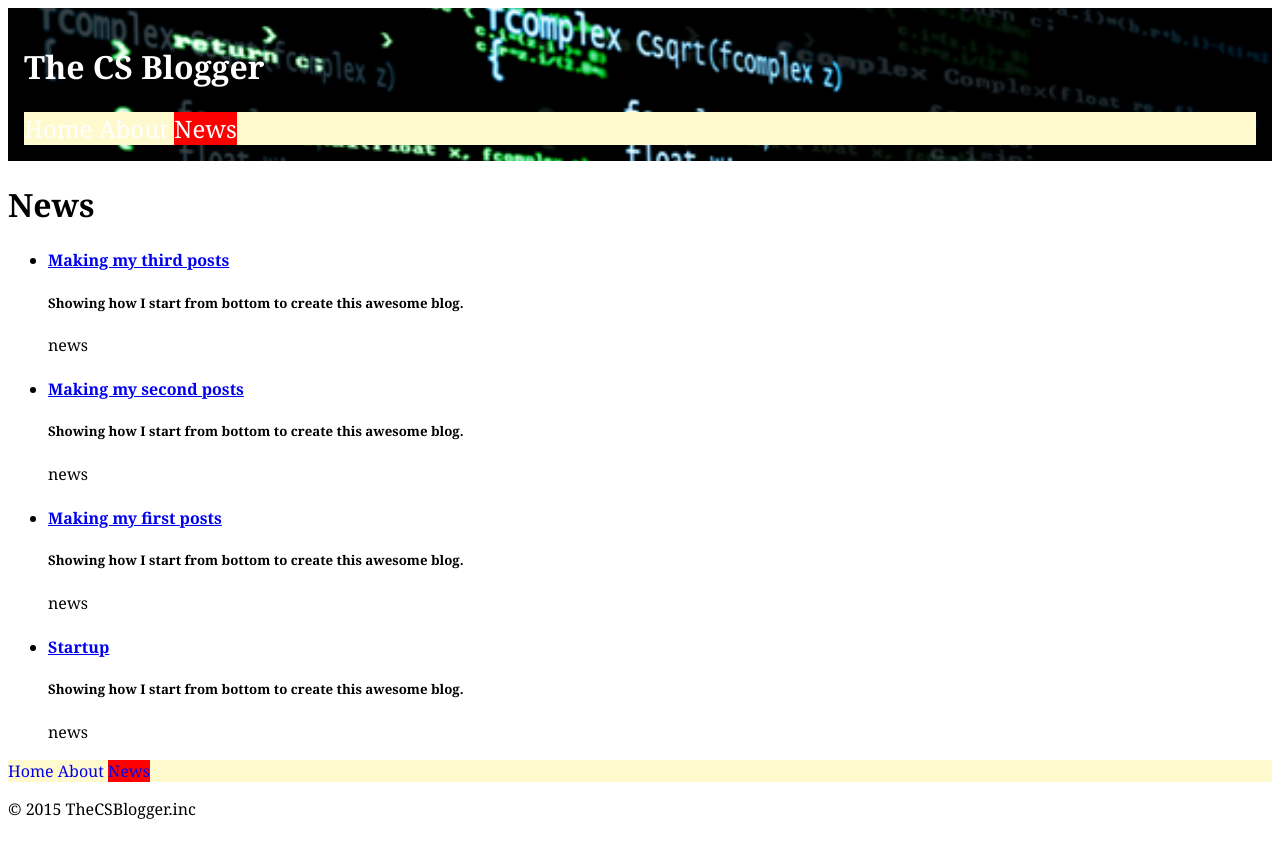
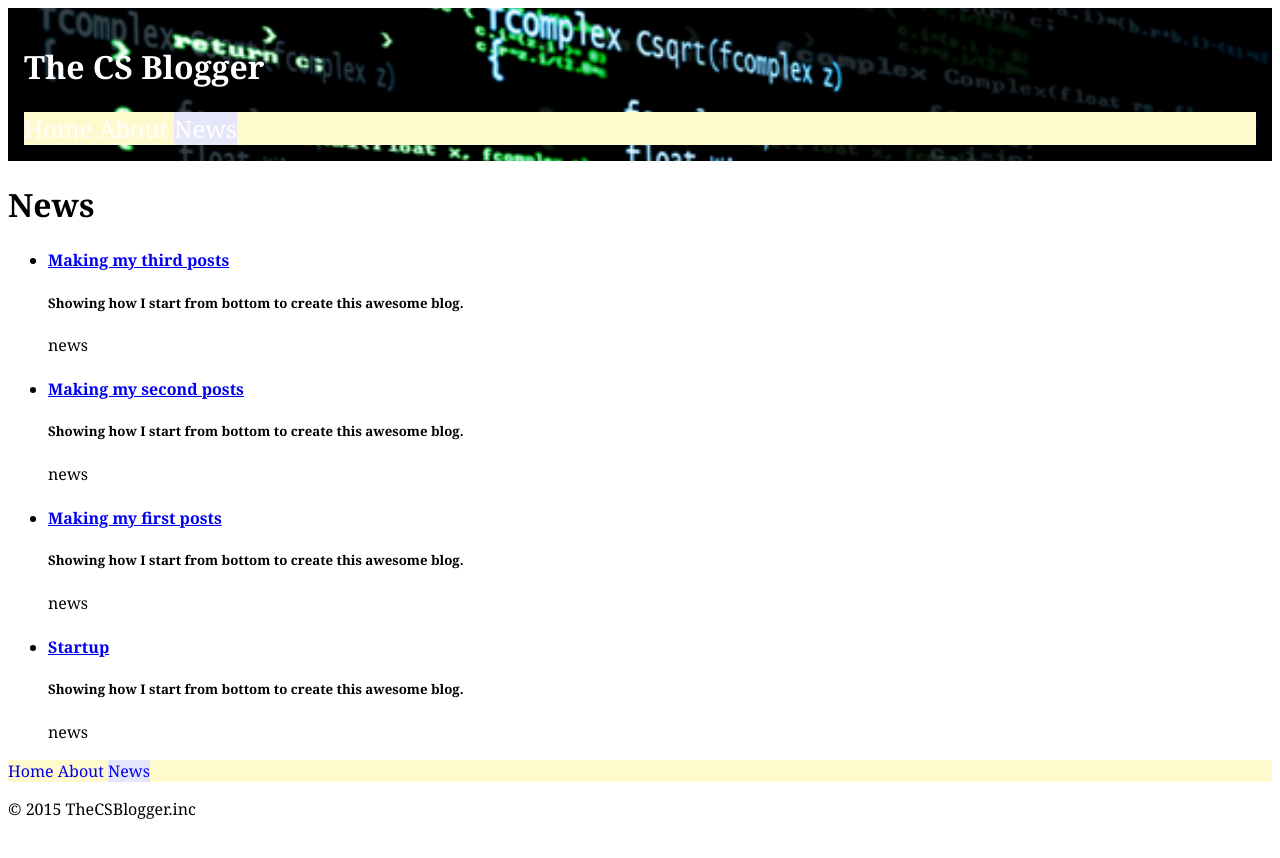
Before and after one commit to Flatcova/The-cs-blogger, a Jekyll site: the page built from news.html, in a window 1280 px wide. Shown: the top 858 px of the page. Built offline with Jekyll 4.4.1, drawn with Linux system fonts in a browser that asks for light colours; Markdown is read by kramdown in place of the engine named in the settings.

Commit message:
put color to the nav's

```diff
--- a/css/common.css
+++ b/css/common.css
@@ -20,18 +20,19 @@ html{
 }
 
 .current{
-	background-color: red;
+	background-color: #E6E6FA;
 }
 
 .nav{
 	margin: 0;
 	padding: 0;
 	list-style-type: none;
-	background-color: #FFFACD
+	background-color: #FFFACD;
+	color: #fff;
 }
 
 .nav > li{
-display: inline-block;
+	display: inline-block;
 }
 
 .nav a{
```
